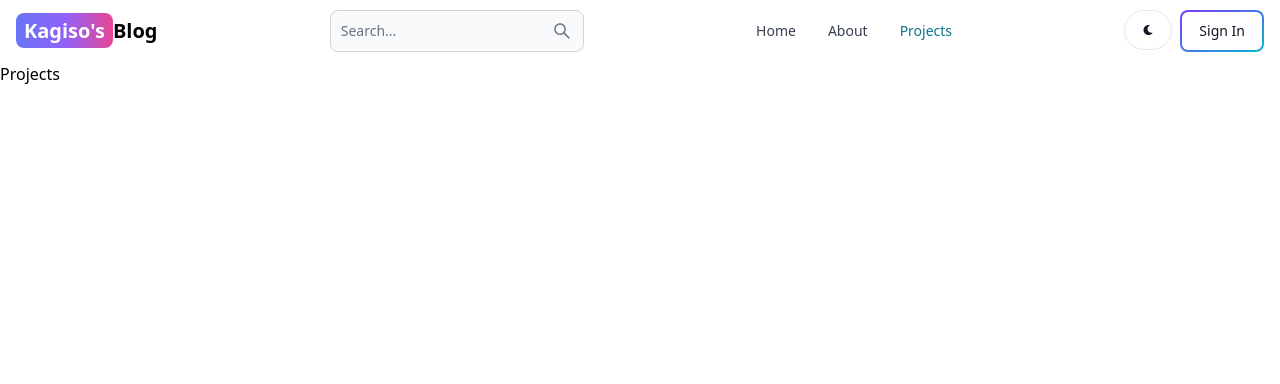
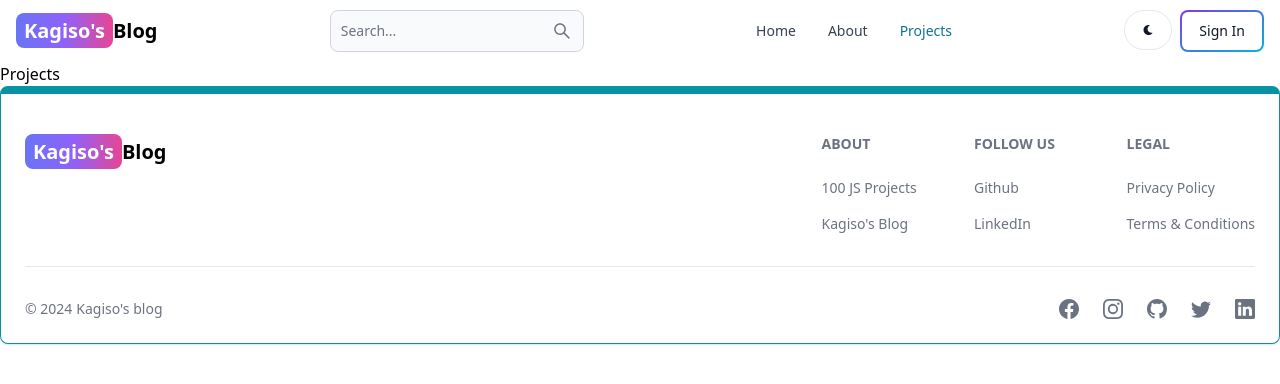
Before and after one commit to KagisoMakgaba1/mern-blog, a React (Vite) app in the folder client/: page /projects in a window 1280 px wide. Shown: the top 384 px of the page. Built offline with nearby package versions, Linux system fonts and the light colour scheme.

Commit message:
Create and add the footer component

```diff
--- a/client/src/App.jsx
+++ b/client/src/App.jsx
@@ -7,6 +7,7 @@
 import Projects from './pages/projects'
 import Home from './pages/Home'
 import Header from './components/Header'
+import Footer from './components/Footer'
 
 export default function App() {
   return (
@@ -20,6 +21,7 @@
       <Route path="/dashboard" element={<Dashboard />} />
       <Route path="/projects" element={<Projects />} />
     </Routes>
+    <Footer />
     </BrowserRouter>
   )
 }
--- /dev/null
+++ b/client/src/components/Footer.jsx
@@ -0,0 +1,94 @@
+import { Footer } from "flowbite-react";
+import React from "react";
+import { Link } from "react-router-dom";
+import { BsFacebook, BsInstagram, BsGithub, BsTwitter, BsLinkedin } from 'react-icons/bs';
+
+export default function FooterComp() {
+  return (
+    <Footer container className="border border-t-8 border-teal-500">
+      <div className="w-full max-w-7xl mx-auto">
+        <div className="grid w-full justify-between sm:flex md:grid-cols-1">
+          <div className="mt-5">
+            <Link
+              to="/"
+              className="self-center whitespace-nowrap text-lg sm:text-xl font-semibold dark:text-white"
+            >
+              <span className="px-2 py-1 bg-gradient-to-r from-indigo-500 via-purple-500 to-pink-500 rounded-lg text-white">
+                Kagiso's
+              </span>
+              Blog
+            </Link>
+          </div>
+          <div className="grid grid-cols-2 gap-8 mt-4 sm:grid-cols-3 sm:gap-6">
+            <div>
+              <Footer.Title title="About" />
+              <Footer.LinkGroup col>
+                <Footer.Link
+                  href="https://www.100jsprojects.com"
+                  target="_blank"
+                  rel="noopener noreferrer"
+                >
+                  100 JS Projects
+                </Footer.Link>
+                <Footer.Link
+                  href="/about"
+                  target="_blank"
+                  rel="noopener noreferrer"
+                >
+                  Kagiso's Blog
+                </Footer.Link>
+              </Footer.LinkGroup>
+            </div>
+            <div>
+              <Footer.Title title="Follow us" />
+              <Footer.LinkGroup col>
+                <Footer.Link
+                  href="https://www.github.com/KagisoMakgaba1"
+                  target="_blank"
+                  rel="noopener noreferrer"
+                >
+                  Github
+                </Footer.Link>
+                <Footer.Link
+                  href="https://www.linkedin.com/in/kagiso-makgaba-22283419b"
+                  target="_blank"
+                  rel="noopener noreferrer"
+                >
+                  LinkedIn
+                </Footer.Link>
+              </Footer.LinkGroup>
+            </div>
+            <div>
+              <Footer.Title title="Legal" />
+              <Footer.LinkGroup col>
+                <Footer.Link href="#">Privacy Policy</Footer.Link>
+                <Footer.Link href="#">Terms &amp; Conditions</Footer.Link>
+              </Footer.LinkGroup>
+            </div>
+          </div>
+        </div>
+        <Footer.Divider />
+        <div className="w-full sm:flex sm:items-center sm:justify-between">
+          <Footer.Copyright
+            href="#"
+            by="Kagiso's blog"
+            year={new Date().getFullYear()}
+          />
+          <div className="flex gap-6 sm:mt-0 mt-4 sm:justify-center">
+            <Footer.Icon href="#" icon={BsFacebook} />
+            <Footer.Icon href="#" icon={BsInstagram} />
+            <Footer.Icon
+              href="https://www.github.com/KagisoMakgaba1"
+              icon={BsGithub}
+            />
+            <Footer.Icon href="#" icon={BsTwitter} />
+            <Footer.Icon
+              href="https://www.linkedin.com/in/kagiso-makgaba-22283419b"
+              icon={BsLinkedin}
+            />
+          </div>
+        </div>
+      </div>
+    </Footer>
+  );
+}
```
